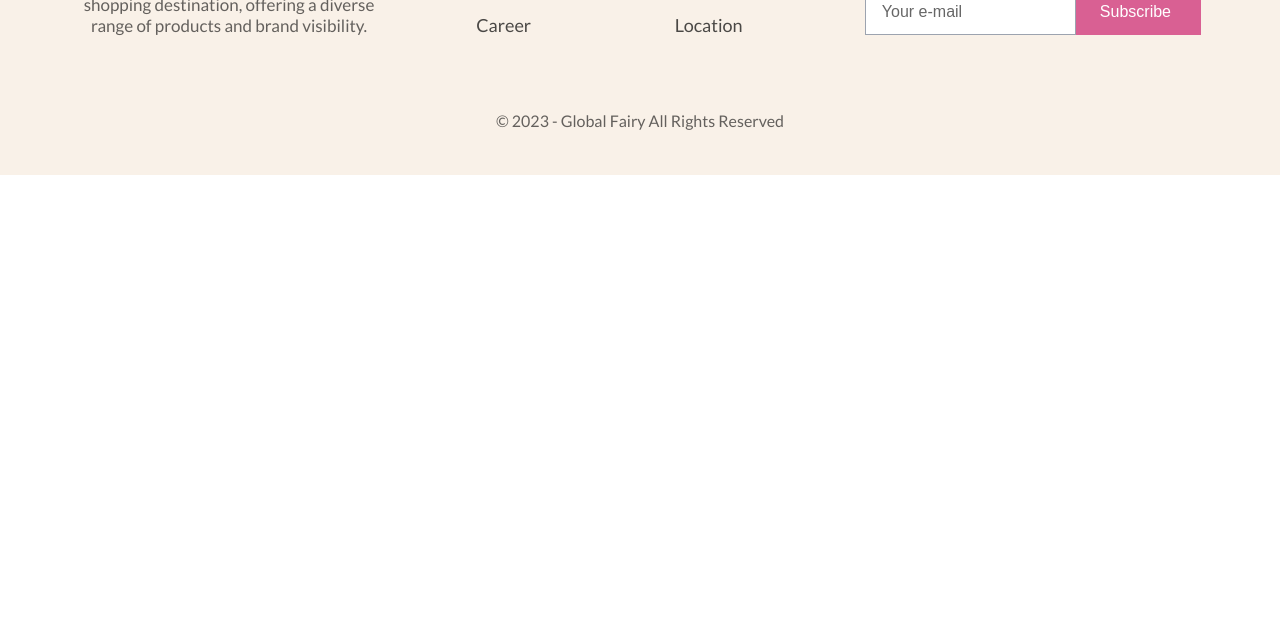
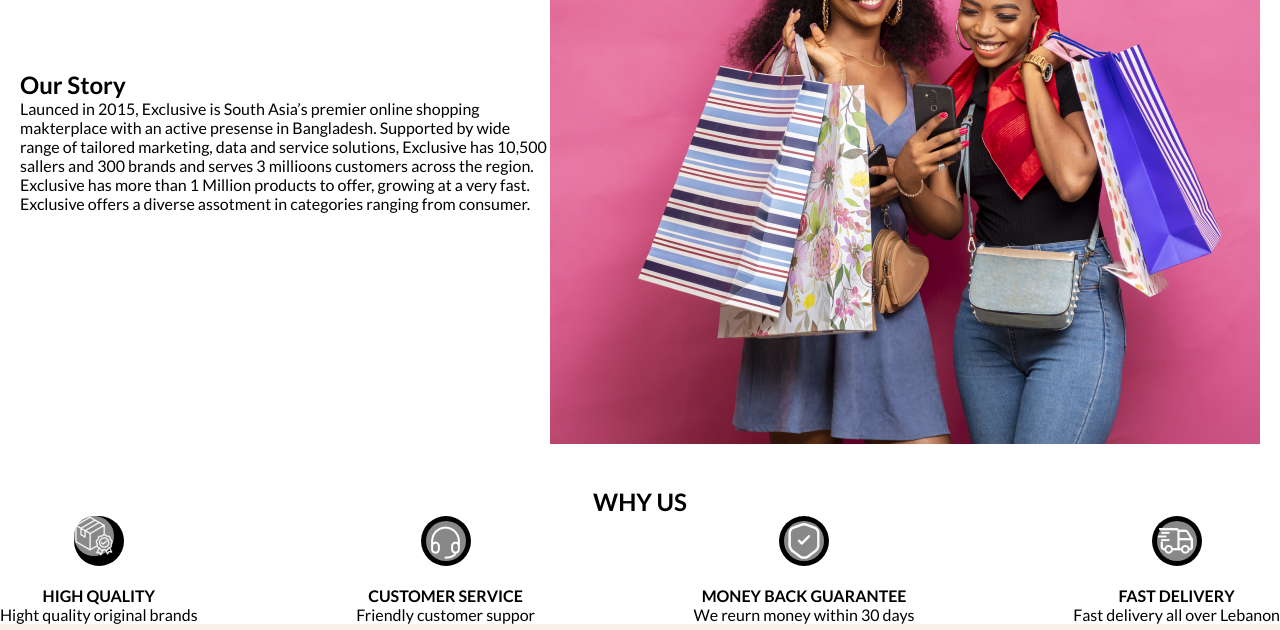
Before and after one commit to YahyaNashar22/Global-Fairy-front-end, a React (Create React App) app in the folder global-fairy/: page /about in a window 1280 px wide. Shown: the part 322-952 px from the top of the page. Before the commit the page ends 800 px from the top, so only its background shows below. Built offline with nearby package versions, Linux system fonts and the light colour scheme.

Commit message:
add about on the main

```diff
--- /dev/null
+++ b/global-fairy/src/pages/About/About.js
@@ -0,0 +1,83 @@
+import style from './About.module.css';
+import about from '../../assets/images/about.png';
+import product from '../../assets/images/product (3) 1.png';
+import delivery from '../../assets/images/icon-delivery.png';
+import shield from '../../assets/images/shield-tick.png';
+import customer from '../../assets/images/Customer service .png';
+
+
+const About = () => {
+    return (
+        <div>
+               <div className={style.container}>
+        <div className={style.text}>
+            <h2>Our Story</h2>
+            <p>Launced in 2015, Exclusive is South Asia’s premier online shopping makterplace with an active presense in
+                Bangladesh. Supported by wide range of tailored marketing, data and service solutions, Exclusive has
+                10,500 sallers and 300 brands and serves 3 millioons customers across the region.<br/>
+                Exclusive has more than 1 Million products to offer, growing at a very fast. Exclusive offers a diverse
+                assotment in categories ranging from consumer. </p>
+        </div>
+        <div className={style.image}>
+            <img src={about} alt="About Us"/>
+        </div>
+    </div>
+    <div className={style.whyus}>
+        <h2>WHY US</h2>
+    </div>
+    <div className={style.allIcon}>
+    <div className={style.icon}>
+        <div className={style.grayFrame}>
+            <div className={style.blackFrame}>
+            <img src={product}alt="product"/>
+        </div>
+    </div>
+    <div>
+        <div className={style.phrase}>
+        <p style={{ fontWeight: 'bold' }}>HIGH QUALITY</p>
+        <p>Hight quality original brands </p>
+        </div>
+    </div>
+</div>
+<div className={style.icon}>
+    <div className={`${style.frame} ${style.grayFrame}`}>
+        <div className={style.blackFrame}>
+            <img src={customer} alt="Customer service"/>
+        </div>
+    </div>
+    <div>
+        <div className={style.phrase}>
+        <p style={{ fontWeight: 'bold' }}>CUSTOMER SERVICE</p>
+        <p>Friendly customer suppor</p>
+        </div>
+    </div>
+</div>
+<div className={style.icon}>
+    <div className={style.frame + ' ' + style.grayFrame}>
+        <div className={style.blackFrame}>
+            <img src={shield} alt="shield-tick"/>
+        </div>
+    </div>
+    <div>
+        <div className={style.phrase}>
+        <p style={{ fontWeight: 'bold' }}>MONEY BACK GUARANTEE</p>
+        <p>We reurn money within 30 days</p>
+        </div>
+    </div>
+</div>
+<div className={style.icon}>
+    <div className={style.frame + ' ' + style.grayFrame}>
+        <div className={style.blackFrame}>
+            <img src={delivery} alt="delivery"/>
+        </div>
+    </div>
+    <div className={style.phrase}>
+        <p style={{ fontWeight: 'bold' }}>FAST DELIVERY</p>
+        <p>Fast delivery all over Lebanon</p>
+    </div>
+</div>
+</div>
+</div>
+    )
+}
+export default About;
--- a/global-fairy/src/pages/About/About.module.css
+++ b/global-fairy/src/pages/About/About.module.css
@@ -25,7 +25,7 @@ img {
 text-align: center;
 margin-top: 20px;
 }.frame {
-width: 100px; /* Adjust the dimensions as needed */
+width: 100px;
 height: 100px;
 display: flex;
 align-items: center;
@@ -41,8 +41,8 @@ height: 50px;
 }
 
 .blackFrame {
-background-color: #888; /* Gray frame */
-width: 80px; /* Adjust the dimensions of the gray frame */
+background-color: #888;
+width: 80px;
 height: 80px;
 display: flex;
 align-items: center;
```
